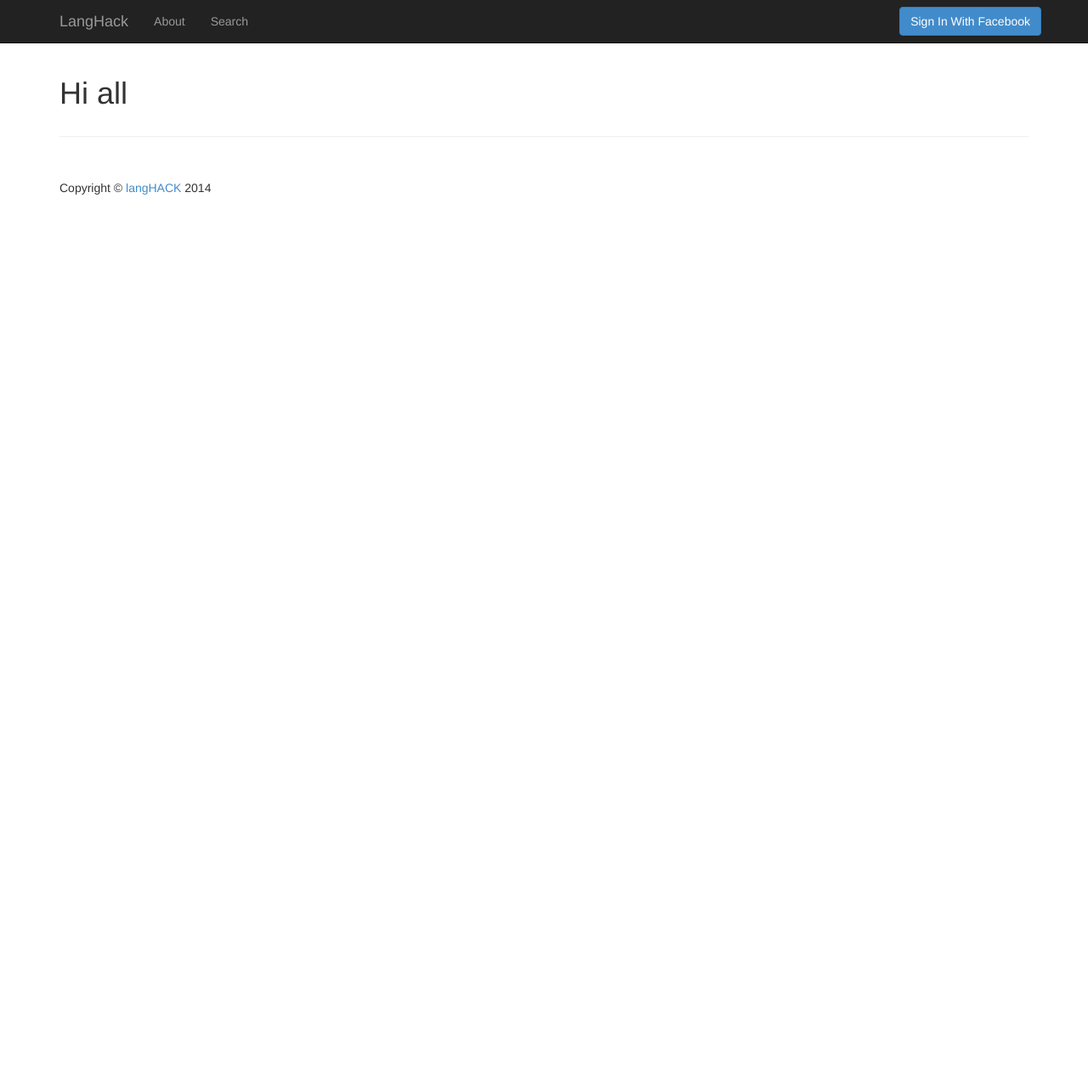
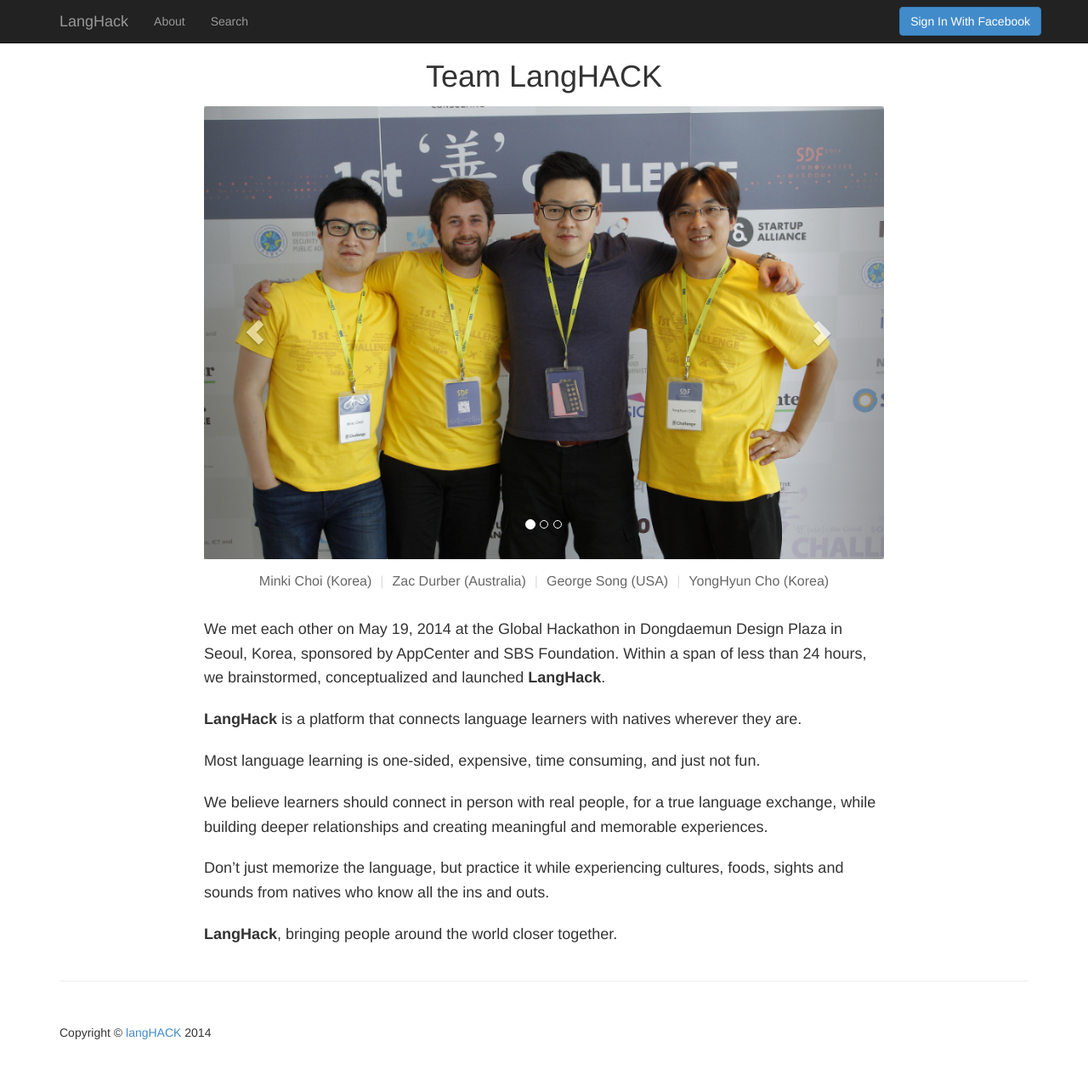
Before and after one commit to zbdd/langhack, a CodeIgniter app: page /about in a window 1280 px wide. Shown: the whole page at 85% size. Before the commit the page ends 229 px from the top, so only its background shows below. Run offline with CodeIgniter, Linux system fonts and the light colour scheme; some libraries are stand-ins or nearby versions.

Commit message:
add "About" contents

```diff
--- a/application/views/partial/about.php
+++ b/application/views/partial/about.php
@@ -1 +1,39 @@
-<h1>Hi all</h1>
+<div class="about-container">
+	<h1 style="margin:0 0 15px 0;">Team LangHACK</h1>
+	<div id="carousel-about" class="carousel slide about" data-ride="carousel">
+		<!-- Indicators -->
+		<ol class="carousel-indicators">
+			<li data-target="#carousel-about" data-slide-to="0" class="active"></li>
+			<li data-target="#carousel-about" data-slide-to="1" class=""></li>
+			<li data-target="#carousel-about" data-slide-to="2" class=""></li>
+		</ol>
+		<!-- Wrapper for slides -->
+		<div class="carousel-inner">
+			<div class="item active">
+				<img alt="First slide" src="/static/img/1_LangHack.JPG">
+			</div>
+			<div class="item">
+				<img alt="Second slide" src="/static/img/2_LangHack.JPG">
+			</div>
+			<div class="item">
+				<img alt="Third slide" src="/static/img/3_LangHack.JPG">
+			</div>
+		</div>
+		<!-- Controls -->
+		<a class="left carousel-control" href="#carousel-about" data-slide="prev">
+			<span class="glyphicon glyphicon-chevron-left"></span>
+		</a>
+		<a class="right carousel-control" href="#carousel-about" data-slide="next">
+			<span class="glyphicon glyphicon-chevron-right"></span>
+		</a>
+	</div>
+	<p class="about-caption">Minki Choi (Korea)<span class="sep">|</span>Zac Durber (Australia)<span class="sep">|</span>George Song (USA)<span class="sep">|</span>YongHyun Cho (Korea)</p>
+	<div class="about-desc">
+		<p>We met each other on May 19, 2014 at the Global Hackathon in Dongdaemun Design Plaza in Seoul, Korea, sponsored by AppCenter and SBS Foundation. Within a span of less than 24 hours, we brainstormed, conceptualized and launched <strong>LangHack</strong>.</p>
+		<p><strong>LangHack</strong> is a platform that connects language learners with natives wherever they are.</p>
+		<p>Most language learning is one-sided, expensive, time consuming, and just not fun.</p>
+		<p>We believe learners should connect in person with real people, for a true language exchange, while building deeper relationships and creating meaningful and memorable experiences.</p>
+		<p>Don’t just memorize the language, but practice it while experiencing cultures, foods, sights and sounds from natives who know all the ins and outs.</p>
+		<p><strong>LangHack</strong>, bringing people around the world closer together.</p>
+	</div>
+</div>
--- a/static/css/common.css
+++ b/static/css/common.css
@@ -74,6 +74,38 @@ footer {
  */
 .align-center {
   text-align: center;
+}
+
+/*
+ *  About
+ */
+.about-container {
+  text-align:center;
+}
+.about {
+  max-width: 800px;
+  width: 100%;
+  margin: 0 auto;
+}
+.about-caption {
+  margin: 15px 0 30px;
+  font-size: 16px;
+  color: #676767;
+}
+.sep {
+  color:#ddd;
+  margin:0 10px;
+}
+.about-desc {
+  width: 100%;
+  max-width: 800px;
+  margin: 0 auto;
+  text-align: left;
+  font-size: 18px;
+  line-height: 160%;
+}
+.about-desc p {
+  margin-bottom: 20px;
 }
 
 /*
```
Also changed, not shown: static/img/1_LangHack.JPG (added), static/img/2_LangHack.JPG (added), static/img/3_LangHack.JPG (added).
